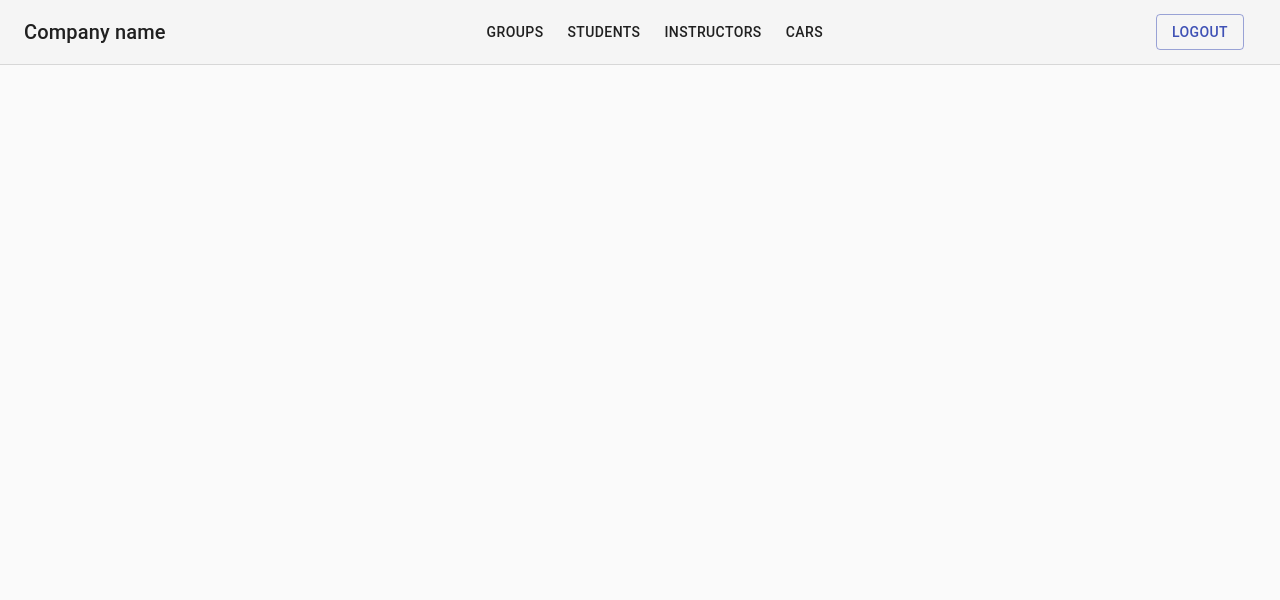
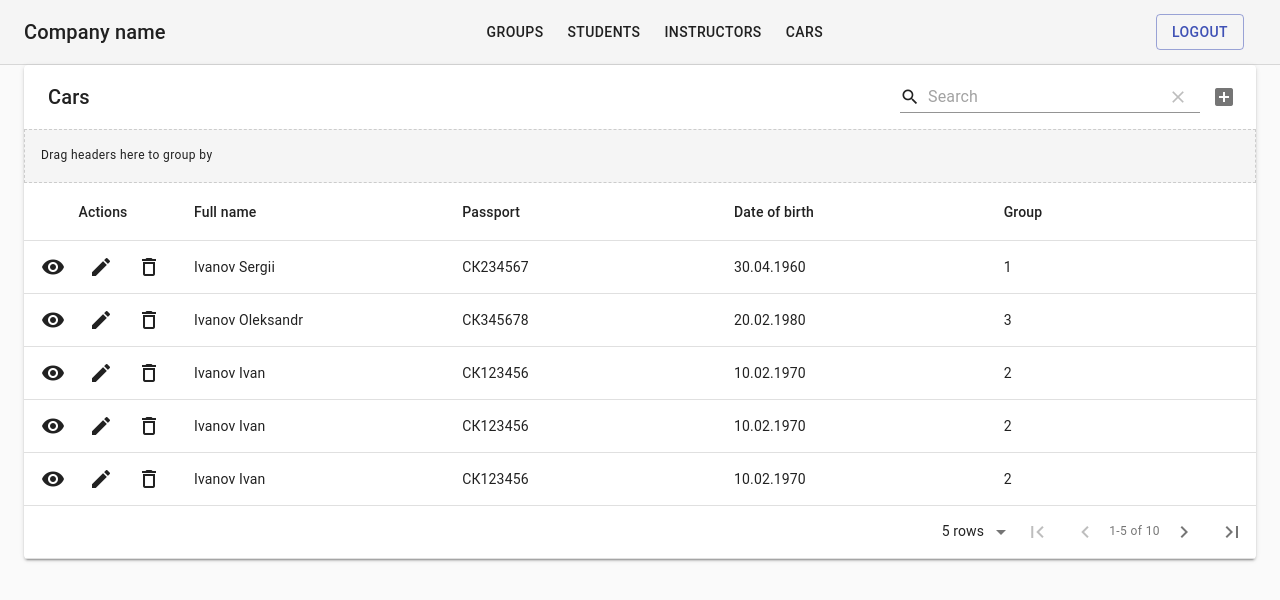
Before and after one commit to kyrsenko/sheduler, a React (Create React App) app in the folder client/: page /cars in a window 1280 px wide. Shown: the top 600 px of the page. Built offline with nearby package versions, Linux system fonts and the light colour scheme.

Commit message:
change links

```diff
--- a/client/src/App.js
+++ b/client/src/App.js
@@ -17,7 +17,7 @@ import { ToastContainer } from 'react-toastify';
 import { ThemeProvider } from '@material-ui/styles';
 import { LoginPage, RegistrationPage } from './pages';
 import { Navbar } from './commons';
-import { StudentsPage } from './pages';
+import { StudentsPage, GroupsPage, InstructorsPage, CarsPage } from './pages';
 // eslint-disable-next-line
 const theme = createMuiTheme({
   palette: {
@@ -31,9 +31,12 @@ const App = () => (
       <Navbar />
       <Container>
         <Switch>
-          <Route path="/login" component={LoginPage} />
-          <Route path="/registration" component={RegistrationPage} />
-          <Route path="/students" component={StudentsPage} />
+          <Route exact path="/login" component={LoginPage} />
+          <Route exact path="/registration" component={RegistrationPage} />
+          <Route exact path="/students" component={StudentsPage} />
+          <Route exact path="/groups" component={GroupsPage} />
+          <Route exact path="/instructors" component={InstructorsPage} />
+          <Route exact path="/cars" component={CarsPage} />
         </Switch>
       </Container>
       <ToastContainer
--- a/client/src/commons/Navbar/index.js
+++ b/client/src/commons/Navbar/index.js
@@ -33,7 +33,7 @@ export const Navbar = props => {
           <nav className={classes.nav}>
             <Link
               component={NavLink}
-              to="/students"
+              to="/groups"
               variant="button"
               color="textPrimary"
               href="#"
@@ -53,7 +53,7 @@ export const Navbar = props => {
             </Link>
             <Link
               component={NavLink}
-              to="/students"
+              to="/instructors"
               variant="button"
               color="textPrimary"
               href="#"
@@ -63,7 +63,7 @@ export const Navbar = props => {
             </Link>
             <Link
               component={NavLink}
-              to="/students"
+              to="/cars"
               variant="button"
               color="textPrimary"
               href="#"
--- /dev/null
+++ b/client/src/pages/CarsPage/index.js
@@ -0,0 +1,82 @@
+import React from 'react';
+import { DataTable } from '../../components';
+
+export const CarsPage = props => {
+  const params = {
+    columns: [
+      { title: 'Full name', field: 'fullName' },
+      { title: 'Passport', field: 'passport' },
+      { title: 'Date of birth', field: 'dateOfBirth', type: 'string' },
+      {
+        title: 'Group',
+        field: 'group',
+        lookup: { 1: '1', 2: '2', 3: '3' },
+      },
+    ],
+    data: [
+      {
+        fullName: 'Ivanov Sergii',
+        passport: 'СК234567',
+        dateOfBirth: '30.04.1960',
+        group: 1,
+      },
+      {
+        fullName: 'Ivanov Oleksandr',
+        passport: 'СК345678',
+        dateOfBirth: '20.02.1980',
+        group: 3,
+      },
+      {
+        fullName: 'Ivanov Ivan',
+        passport: 'СК123456',
+        dateOfBirth: '10.02.1970',
+        group: 2,
+      },
+      {
+        fullName: 'Ivanov Ivan',
+        passport: 'СК123456',
+        dateOfBirth: '10.02.1970',
+        group: 2,
+      },
+      {
+        fullName: 'Ivanov Ivan',
+        passport: 'СК123456',
+        dateOfBirth: '10.02.1970',
+        group: 2,
+      },
+      {
+        fullName: 'Ivanov Ivan',
+        passport: 'СК123456',
+        dateOfBirth: '10.02.1970',
+        group: 2,
+      },
+      {
+        fullName: 'Ivanov Ivan',
+        passport: 'СК123456',
+        dateOfBirth: '10.02.1970',
+        group: 2,
+      },
+      {
+        fullName: 'Ivanov Ivan',
+        passport: 'СК123456',
+        dateOfBirth: '10.02.1970',
+        group: 2,
+      },
+      {
+        fullName: 'Ivanov Ivan',
+        passport: 'СК123456',
+        dateOfBirth: '10.02.1970',
+        group: 2,
+      },
+      {
+        fullName: 'Ivanov Ivan',
+        passport: 'СК123456',
+        dateOfBirth: '10.02.1970',
+        group: 2,
+      },
+    ],
+    title: 'Cars',
+  };
+
+  return <DataTable {...params} />;
+};
--- /dev/null
+++ b/client/src/pages/GroupsPage/index.js
@@ -0,0 +1,82 @@
+import React from 'react';
+import { DataTable } from '../../components';
+
+export const GroupsPage = props => {
+  const params = {
+    columns: [
+      { title: 'Full name', field: 'fullName' },
+      { title: 'Passport', field: 'passport' },
+      { title: 'Date of birth', field: 'dateOfBirth', type: 'string' },
+      {
+        title: 'Group',
+        field: 'group',
+        lookup: { 1: '1', 2: '2', 3: '3' },
+      },
+    ],
+    data: [
+      {
+        fullName: 'Ivanov Sergii',
+        passport: 'СК234567',
+        dateOfBirth: '30.04.1960',
+        group: 1,
+      },
+      {
+        fullName: 'Ivanov Oleksandr',
+        passport: 'СК345678',
+        dateOfBirth: '20.02.1980',
+        group: 3,
+      },
+      {
+        fullName: 'Ivanov Ivan',
+        passport: 'СК123456',
+        dateOfBirth: '10.02.1970',
+        group: 2,
+      },
+      {
+        fullName: 'Ivanov Ivan',
+        passport: 'СК123456',
+        dateOfBirth: '10.02.1970',
+        group: 2,
+      },
+      {
+        fullName: 'Ivanov Ivan',
+        passport: 'СК123456',
+        dateOfBirth: '10.02.1970',
+        group: 2,
+      },
+      {
+        fullName: 'Ivanov Ivan',
+        passport: 'СК123456',
+        dateOfBirth: '10.02.1970',
+        group: 2,
+      },
+      {
+        fullName: 'Ivanov Ivan',
+        passport: 'СК123456',
+        dateOfBirth: '10.02.1970',
+        group: 2,
+      },
+      {
+        fullName: 'Ivanov Ivan',
+        passport: 'СК123456',
+        dateOfBirth: '10.02.1970',
+        group: 2,
+      },
+      {
+        fullName: 'Ivanov Ivan',
+        passport: 'СК123456',
+        dateOfBirth: '10.02.1970',
+        group: 2,
+      },
+      {
+        fullName: 'Ivanov Ivan',
+        passport: 'СК123456',
+        dateOfBirth: '10.02.1970',
+        group: 2,
+      },
+    ],
+    title: 'Groups',
+  };
+
+  return <DataTable {...params} />;
+};
--- /dev/null
+++ b/client/src/pages/InstructorsPage/index.js
@@ -0,0 +1,82 @@
+import React from 'react';
+import { DataTable } from '../../components';
+
+export const InstructorsPage = props => {
+  const params = {
+    columns: [
+      { title: 'Full name', field: 'fullName' },
+      { title: 'Passport', field: 'passport' },
+      { title: 'Date of birth', field: 'dateOfBirth', type: 'string' },
+      {
+        title: 'Group',
+        field: 'group',
+        lookup: { 1: '1', 2: '2', 3: '3' },
+      },
+    ],
+    data: [
+      {
+        fullName: 'Ivanov Sergii',
+        passport: 'СК234567',
+        dateOfBirth: '30.04.1960',
+        group: 1,
+      },
+      {
+        fullName: 'Ivanov Oleksandr',
+        passport: 'СК345678',
+        dateOfBirth: '20.02.1980',
+        group: 3,
+      },
+      {
+        fullName: 'Ivanov Ivan',
+        passport: 'СК123456',
+        dateOfBirth: '10.02.1970',
+        group: 2,
+      },
+      {
+        fullName: 'Ivanov Ivan',
+        passport: 'СК123456',
+        dateOfBirth: '10.02.1970',
+        group: 2,
+      },
+      {
+        fullName: 'Ivanov Ivan',
+        passport: 'СК123456',
+        dateOfBirth: '10.02.1970',
+        group: 2,
+      },
+      {
+        fullName: 'Ivanov Ivan',
+        passport: 'СК123456',
+        dateOfBirth: '10.02.1970',
+        group: 2,
+      },
+      {
+        fullName: 'Ivanov Ivan',
+        passport: 'СК123456',
+        dateOfBirth: '10.02.1970',
+        group: 2,
+      },
+      {
+        fullName: 'Ivanov Ivan',
+        passport: 'СК123456',
+        dateOfBirth: '10.02.1970',
+        group: 2,
+      },
+      {
+        fullName: 'Ivanov Ivan',
+        passport: 'СК123456',
+        dateOfBirth: '10.02.1970',
+        group: 2,
+      },
+      {
+        fullName: 'Ivanov Ivan',
+        passport: 'СК123456',
+        dateOfBirth: '10.02.1970',
+        group: 2,
+      },
+    ],
+    title: 'Instructors',
+  };
+
+  return <DataTable {...params} />;
+};
--- a/client/src/pages/index.js
+++ b/client/src/pages/index.js
@@ -1,3 +1,6 @@
 export { LoginPage } from './LoginPage';
 export { RegistrationPage } from './RegistrationPage';
 export { StudentsPage } from './StudentsPage';
+export { GroupsPage } from './GroupsPage';
+export { InstructorsPage } from './InstructorsPage';
+export { CarsPage } from './CarsPage';
```
